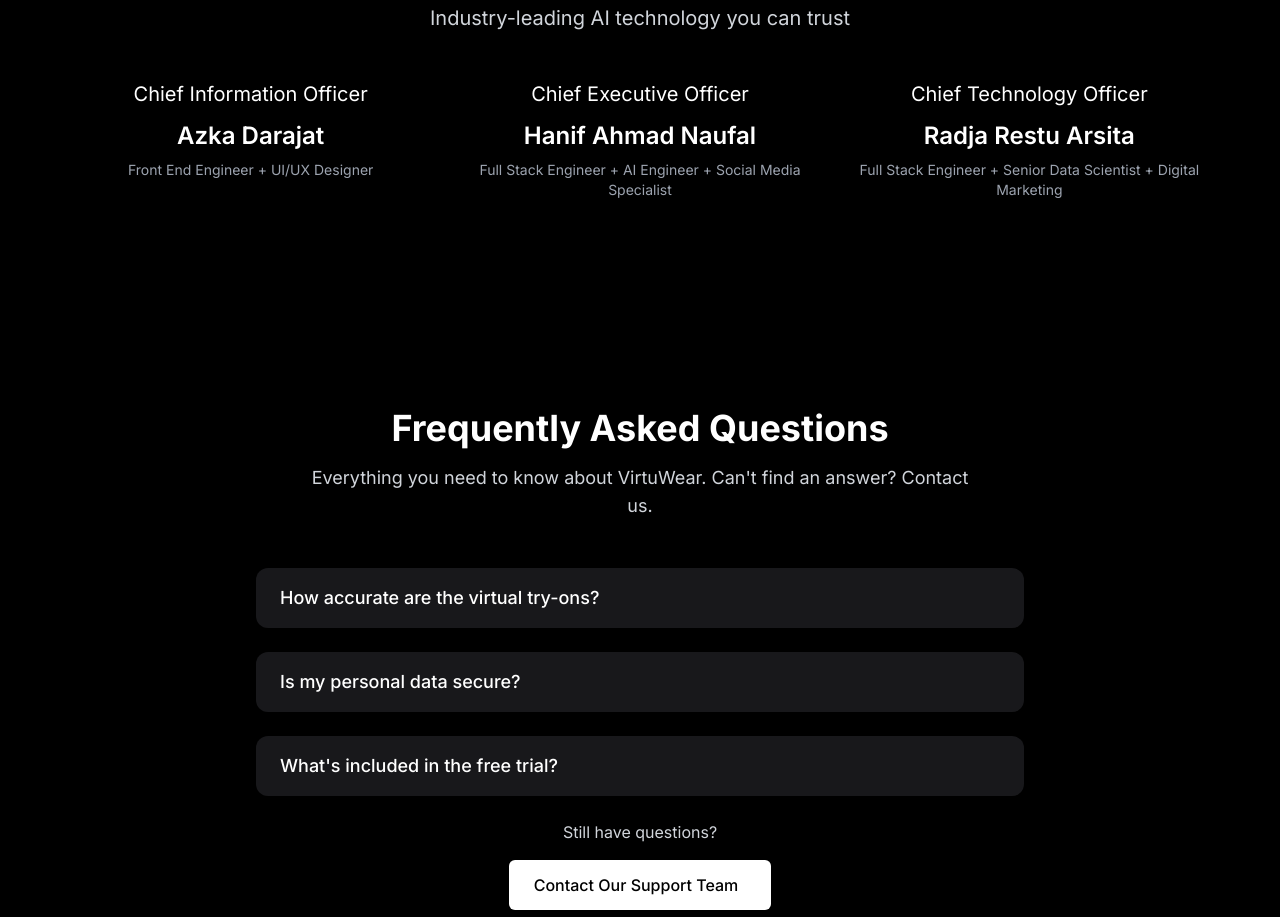
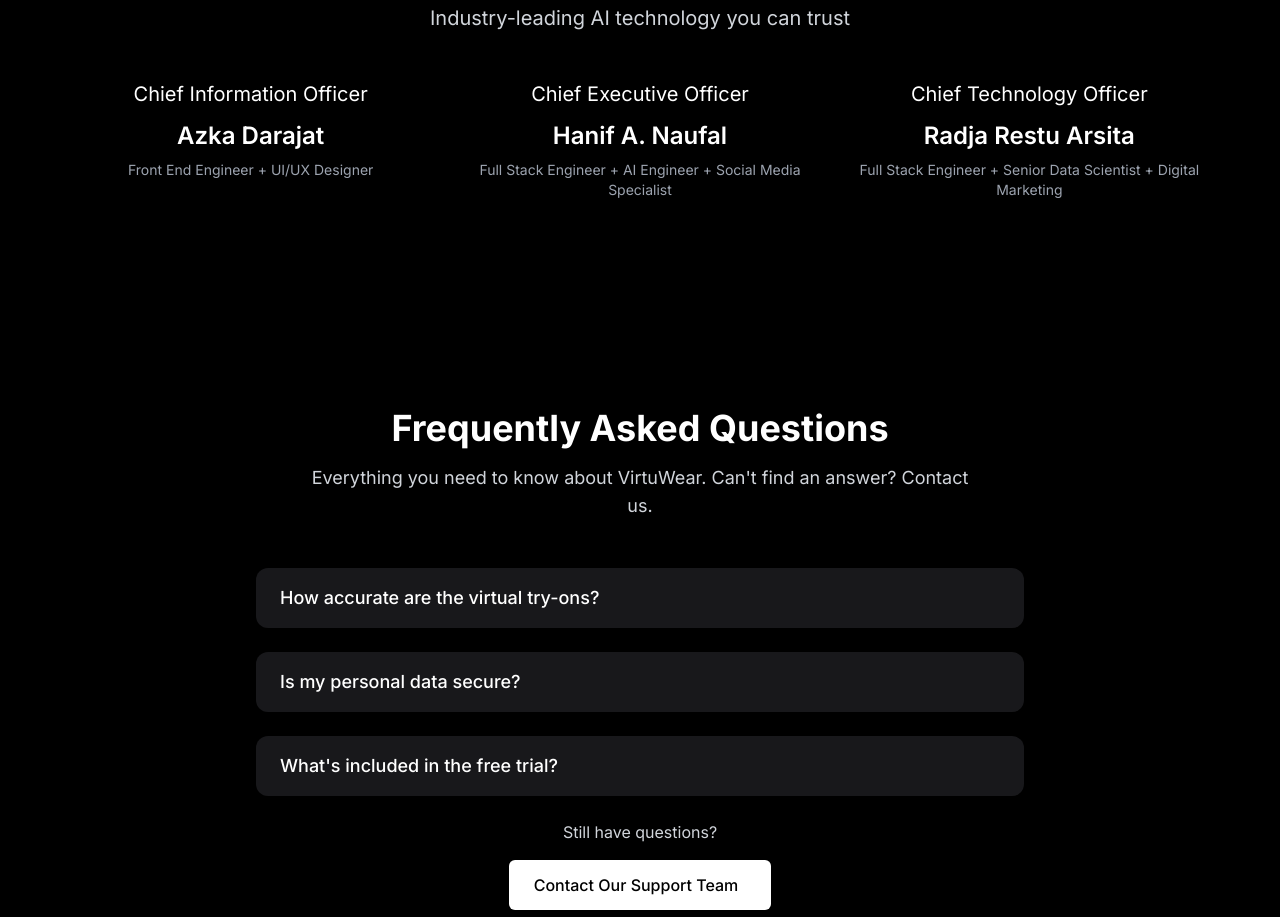
Before and after one commit to hanifmdn/VirtuWearLandingPage, a React (Vite) app: page / in a window 1280 px wide. Shown: the part 2660-3577 px from the top of the page. Built offline with nearby package versions, Linux system fonts and the light colour scheme.

Commit message:
update name

```diff
--- a/src/component/Teams.tsx
+++ b/src/component/Teams.tsx
@@ -17,7 +17,7 @@ const Teams = () => {
                     </div>
                     <div>
                         <div className="text-xl mb-3">Chief Executive Officer</div>
-                        <div className="font-semibold mb-2 md:text-2xl">Hanif Ahmad Naufal</div>
+                        <div className="font-semibold mb-2 md:text-2xl">Hanif A. Naufal</div>
                         <div className="text-sm text-gray-400">Full Stack Engineer + AI Engineer + Social Media Specialist</div>
                     </div>
                     <div>
```
